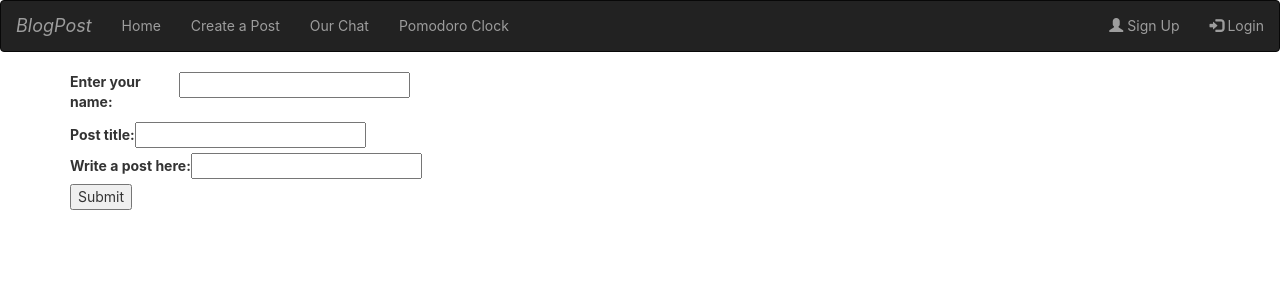
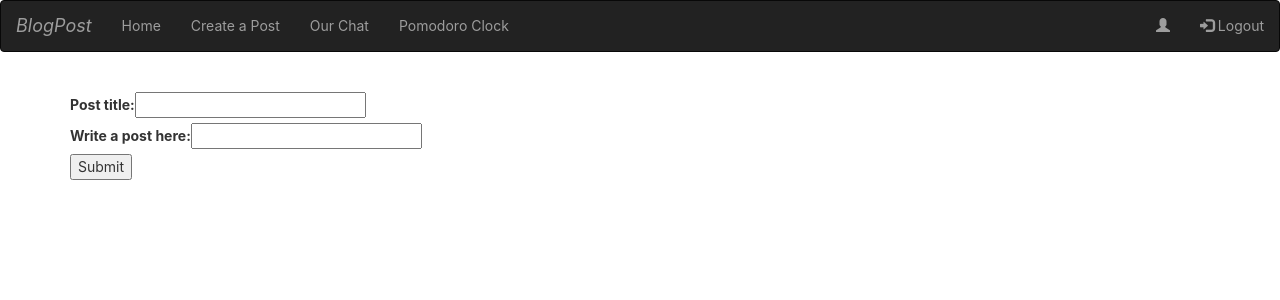
Before and after one commit to not-qwerty/MERN-App, a React (Create React App) app in the folder client/: page /api/create in a window 1280 px wide. Shown: the top 300 px of the page. Built offline with nearby package versions, Linux system fonts and the light colour scheme.

Commit message:
evening commit

```diff
--- a/client/src/App.js
+++ b/client/src/App.js
@@ -1,7 +1,7 @@
 import React, { Suspense, useState, useEffect } from "react";
 import { Switch, Route, Redirect } from "react-router-dom";
 import { ToastContainer } from "react-toastify";
-import jwtDecode from 'jwt-decode';
+import jwtDecode from "jwt-decode";
 
 // Components
 import Navbar from "./components/Navbar";
@@ -12,35 +12,34 @@ import Login from "./components/Login";
 import Register from "./components/Register";
 import Spinner from "./components/common/Spinner";
 import Pomodoro from "./containers/Pomodoro";
+import Logout from "./components/Logout";
 
 // Styles
 import "react-toastify/dist/ReactToastify.css";
 
 export default function App() {
-
   const [user, setUser] = useState({});
 
   useEffect(() => {
     try {
-      const jwt = localStorage.getItem('token');
+      const jwt = localStorage.getItem("token");
       const jwtUser = jwtDecode(jwt);
 
       setUser(jwtUser);
-
     } catch (err) {
       // ignoring that
     }
-  }, [])
-
+  }, []);
 
   return (
     <div>
-      <Navbar />
+      <Navbar user={user} />
       <Suspense fallback={<Spinner />}>
         <Switch>
           <Route path="/api/posts" exact component={Posts} />
           <Route path="/api/create" exact component={CreatePost} user={user} />
           <Route path="/api/login" exact component={Login} />
+          <Route path="/api/logout" exact component={Logout} />
           <Route path="/api/register" exact component={Register} />
           <Route path="/api/chat" exact component={Chat} />
           <Route path="/api/pomodoro/" exact component={Pomodoro} />
--- a/client/src/components/CreatePost.js
+++ b/client/src/components/CreatePost.js
@@ -2,8 +2,7 @@ import React, { useState } from "react";
 import httpService from "../utils/httpService";
 import { toast } from "react-toastify";
 
-export default function CreatePost() {
-  const [name, setName] = useState("");
+export default function CreatePost({ user }) {
   const [title, setTitle] = useState("");
   const [postBody, setBody] = useState("");
 
@@ -11,11 +10,10 @@ export default function CreatePost() {
     e.preventDefault();
 
     try {
-      httpService.post("posts", { name, title, postBody });
+      httpService.post("posts", { user, title, postBody });
 
       toast("Post was submitted");
 
-      setName("");
       setTitle("");
       setBody("");
     } catch (err) {
@@ -28,10 +26,6 @@ export default function CreatePost() {
     setBody(e.target.value);
   };
 
-  const handleNameChange = (e) => {
-    e.preventDefault();
-    setName(e.target.value);
-  };
 
   const handleTitleChange = (e) => {
     e.preventDefault();
@@ -41,15 +35,7 @@ export default function CreatePost() {
   return (
     <div className="container">
       <form onSubmit={handleSubmit}>
-        <label>
-          <div className="row">
-            <div className="col-xs-3">Enter your name:</div>
-            <div className="col-xs-6">
-              <input type="text" value={name} onChange={handleNameChange} />
-            </div>
-            <div className="col-xs-3"></div>
-          </div>
-        </label>
+
         <br />
         <label>
           Post title:
--- a/client/src/components/Login.jsx
+++ b/client/src/components/Login.jsx
@@ -29,7 +29,7 @@ export default function Login(props) {
       const { data } = await httpService.post("auth", { email, password });
       localStorage.setItem("token", data);
 
-      props.history.push("/");
+      window.location = "/api/posts";
     } catch (err) {
       if (err.response && err.response.status === 400) {
         toast.error("Invalid credentials");
--- /dev/null
+++ b/client/src/components/Logout.jsx
@@ -0,0 +1,10 @@
+import React, { useEffect } from "react";
+
+export default function Logout() {
+  useEffect(() => {
+    localStorage.removeItem("token");
+
+    window.location = '/api/posts';
+  }, []);
+  return null;
+}
--- a/client/src/components/Navbar.js
+++ b/client/src/components/Navbar.js
@@ -1,7 +1,7 @@
 import React from "react";
 import { Link } from "react-router-dom";
 
-export default function Navbar() {
+export default function Navbar({ user }) {
   return (
     <div>
       <nav className="navbar navbar-inverse">
@@ -26,6 +26,8 @@ export default function Navbar() {
             </li>
           </ul>
           <ul className="nav navbar-nav navbar-right">
+            {!user && (
+              <>
                 <li>
                   <Link to="/api/register">
                     <i className="glyphicon glyphicon-user"></i> Sign Up
@@ -36,6 +38,22 @@ export default function Navbar() {
                     <i className="glyphicon glyphicon-log-in"></i> Login
                   </Link>
                 </li>
+              </>
+            )}
+            {user && (
+              <>
+                <li>
+                  <Link to="/api/me">
+                    <i className="glyphicon glyphicon-user"></i> {user.name}
+                  </Link>
+                </li>
+                <li>
+                  <Link to="/api/logout">
+                    <i className="glyphicon glyphicon-log-in"></i> Logout
+                  </Link>
+                </li>
+              </>
+            )}
           </ul>
         </div>
       </nav>
--- a/client/src/components/Register.jsx
+++ b/client/src/components/Register.jsx
@@ -35,7 +35,8 @@ export default function Login(props) {
 
       localStorage.setItem("token", response.headers["x-auth-token"]);
 
-      props.history.push("/api/posts");
+      window.location('/api/posts')
+      // props.history.push("/api/posts");
     } catch (err) {
       console.error(err.message);
       if (err.response && err.response.status === 400) {
```
Lines whose indentation alone changed are shown as unchanged.
